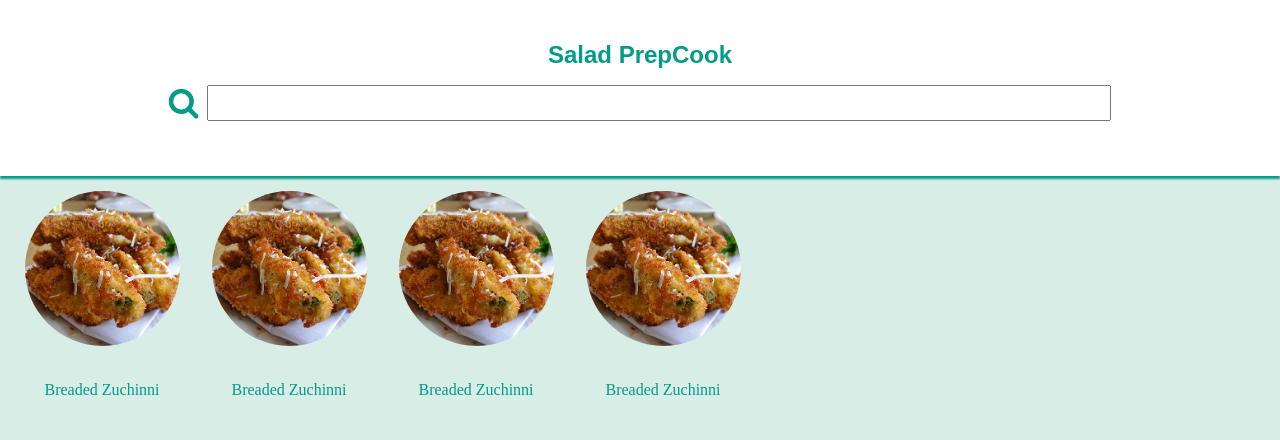
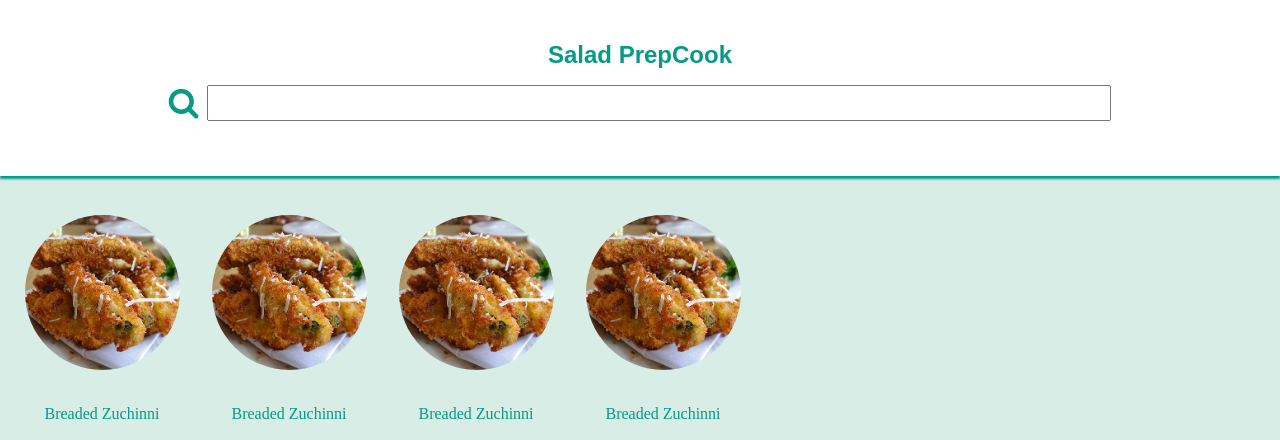
Before and after one commit to djuarez94/recipeReview_Application, a PHP site: page /recipes.php in a window 1280 px wide. Shown: the part 100-540 px from the top of the page. Run offline with PHP 8.4, Linux system fonts and the light colour scheme.

Commit message:
css change test

```diff
--- a/recipes.php
+++ b/recipes.php
@@ -20,7 +20,7 @@
 				<input class="searchPos" type="text" name="" value="">
 			</div>
 
-			<!-- <div class="itemGallery"> -->
+			<div class="itemGallery">
 				<div class="recipeItem">
 					<a href="recipeProfile.php">
 	    				<img class="itemImg" src="img/zuchini_PH.jpg">
```
